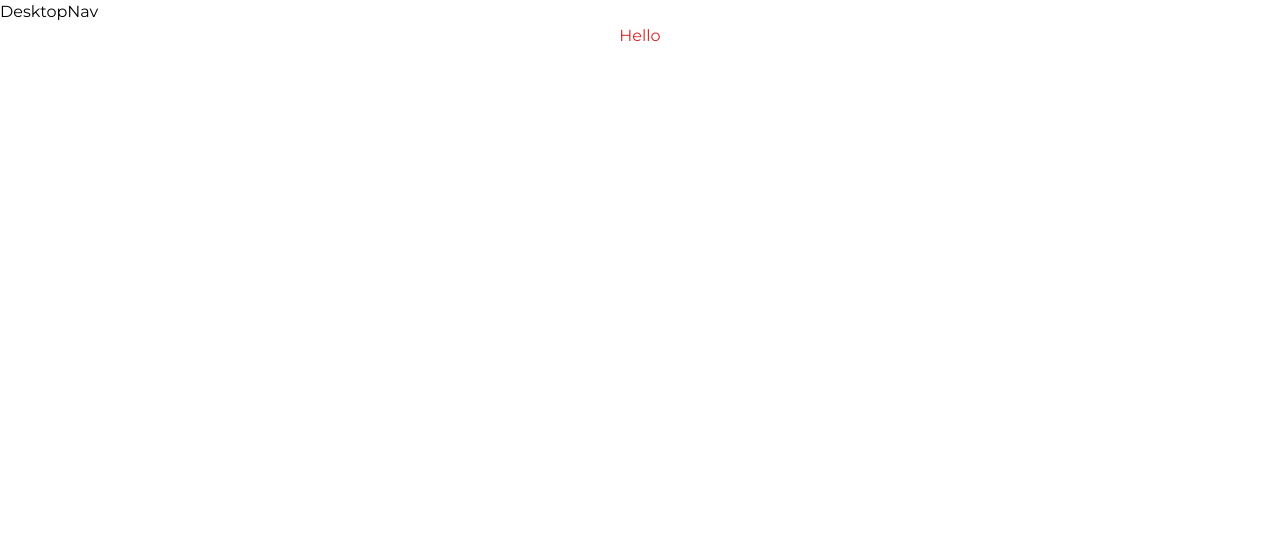
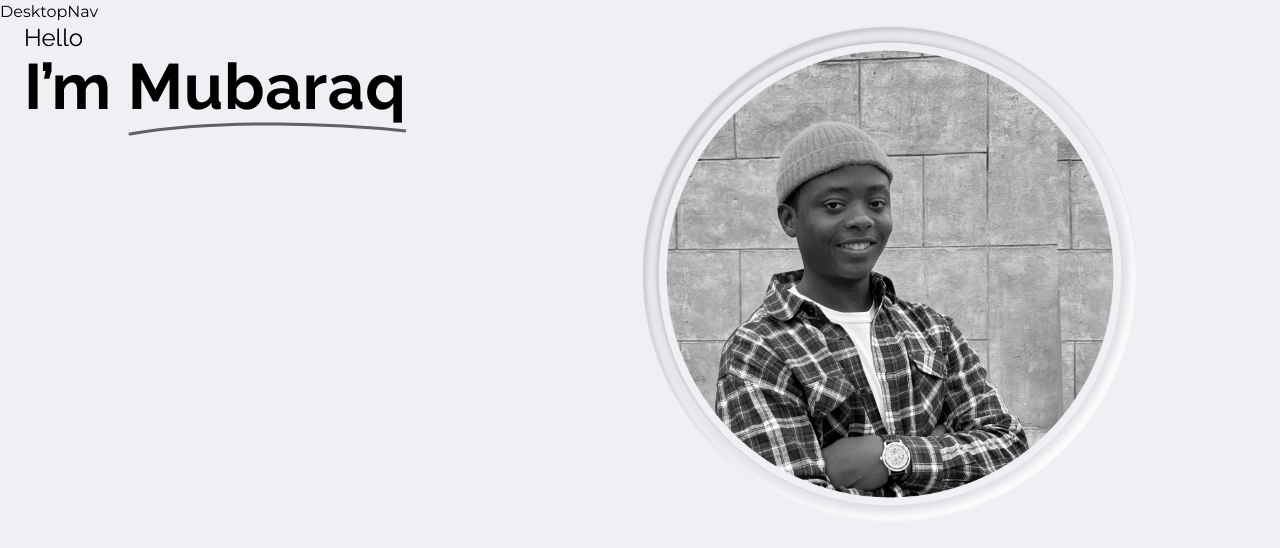
Before and after one commit to Misty-Arts/mubarak-portfolio, a Next.js app: page / in a window 1280 px wide. Shown: the top 548 px of the page. Built offline with nearby package versions, Linux system fonts and the light colour scheme.

Commit message:
Intiate hero sections

```diff
--- a/src/app/layout.tsx
+++ b/src/app/layout.tsx
@@ -14,7 +14,7 @@ export default function RootLayout({
 }) {
   return (
     <html lang="en">
-      <body className={`${raleway.variable} ${montserrat.variable} font-montserrat`}>
+      <body className={`${raleway.variable} bg-bg ${montserrat.variable} font-montserrat`}>
         <Navbar />
         <main>{children}</main>
       </body>
--- a/src/app/page.tsx
+++ b/src/app/page.tsx
@@ -1,7 +1,9 @@
-export default function Home() {
+import Home from "@/components/LandingPage/Home";
+
+export default function HomePage() {
   return (
-    <main className="">
-      <p className="text-center text-red-600">Hello</p>
-    </main>
+    <>
+      <Home />
+    </>
   );
 }
--- a/src/components/LandingPage/Home.tsx
+++ b/src/components/LandingPage/Home.tsx
@@ -1,7 +1,45 @@
+import { HERO_IMAGE } from "@/lib/images/landing-page";
+import Image from "next/image";
 import { FC } from "react";
+import styles from "./LandingPage.module.css";
 
 const Home: FC = () => {
-  return <section id="home"></section>
-}
+  return (
+    <section id="home">
+      <div className="custom-container">
+        <div className="flex">
+          <div className="font-raleway w-1/2">
+            <p className="text-2xl leading-7">Hello</p>
+            <h1 className="text-64px flex gap-4">
+              {"I’m"}
+              <div className="flex flex-col">
+                Mubaraq
+                <svg
+                  className={styles.single_animation_icon}
+                  width="278"
+                  height="14"
+                  viewBox="0 0 278 14"
+                  fill="none"
+                  xmlns="http://www.w3.org/2000/svg"
+                >
+                  <path
+                    className={styles.single_animation_path}
+                    d="M2 12C47.2725 4.28555 101.337 1.57881 151.562 2.0521C194.696 2.45857 238.564 4.91253 280 9.08368"
+                    stroke="#616163"
+                    strokeWidth="3"
+                    strokeLinecap="round"
+                  />
+                </svg>
+              </div>
+            </h1>
+          </div>
+          <div className="w-1/2 max-w-500px">
+            <Image {...HERO_IMAGE} alt="Image of Mubaraq Somuyiwa" />
+          </div>
+        </div>
+      </div>
+    </section>
+  );
+};
 
 export default Home;
--- /dev/null
+++ b/src/components/LandingPage/LandingPage.module.css
@@ -0,0 +1,27 @@
+.single_animation_path {
+  animation: single_animation 1s linear;
+}
+
+.single_animation_icon {
+  animation: single_animation_icon 1s linear;
+}
+
+@keyframes single_animation {
+  0% {
+    d: path("M2 12C24.3105 4.28555 50.9541 1.57881 75.7052 2.0521C96.9619 2.45857 118.58 4.91253 139 9.08368");
+  }
+  100% {
+    d: path("M2 12C47.2725 4.28555 101.337 1.57881 151.562 2.0521C194.696 2.45857 238.564 4.91253 280 9.08368");
+  }
+}
+
+@keyframes single_animation_icon {
+  0% {
+    width: 141px;
+    viewBox: 0 0 141 14;
+  }
+  100% {
+    width: 282px;
+    viewBox: 0 0 282 14;
+  }
+}
--- /dev/null
+++ b/src/lib/images/landing-page.ts
@@ -0,0 +1,5 @@
+export const HERO_IMAGE = {
+  src: '/hero_img.png',
+  height: 1518,
+  width: 1518
+}
--- a/tailwind.config.js
+++ b/tailwind.config.js
@@ -15,6 +15,19 @@ module.exports = {
         lg: "1200px",
         xl: "1440px",
       },
+      colors: {
+        bg: "#EFF0F4"
+      },
+      maxWidth: {
+        "500px": "500px",
+      },
+      fontSize: {
+        "64px": ["64px", {
+          lineHeight: "70px",
+          letterSpacing: "0.01em",
+          fontWeight: "bold",
+        }],
+      },
     },
   },
   plugins: [],
```
Also changed, not shown: public/hero_img.png (added), src/app/globals.css (line endings or trailing spaces).
